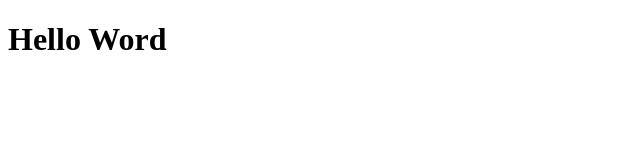
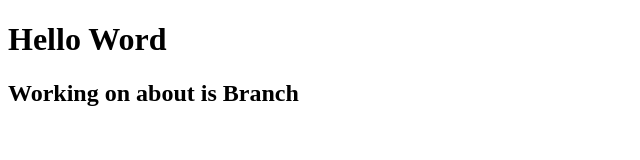
Before and after one commit to andrerondon/my_website_demo, a plain HTML site: page index.html in a window 1280 px wide. Shown: the whole page, without its empty margins (0-640 px from the left). Drawn offline with Linux system fonts and the light colour scheme.

Commit message:
working about_us

```diff
--- a/index.html
+++ b/index.html
@@ -10,5 +10,6 @@
 </head>
 <body>
     <h1>Hello Word</h1>
+    <h2>Working on about is Branch</h2>
 </body>
 </html>
```
